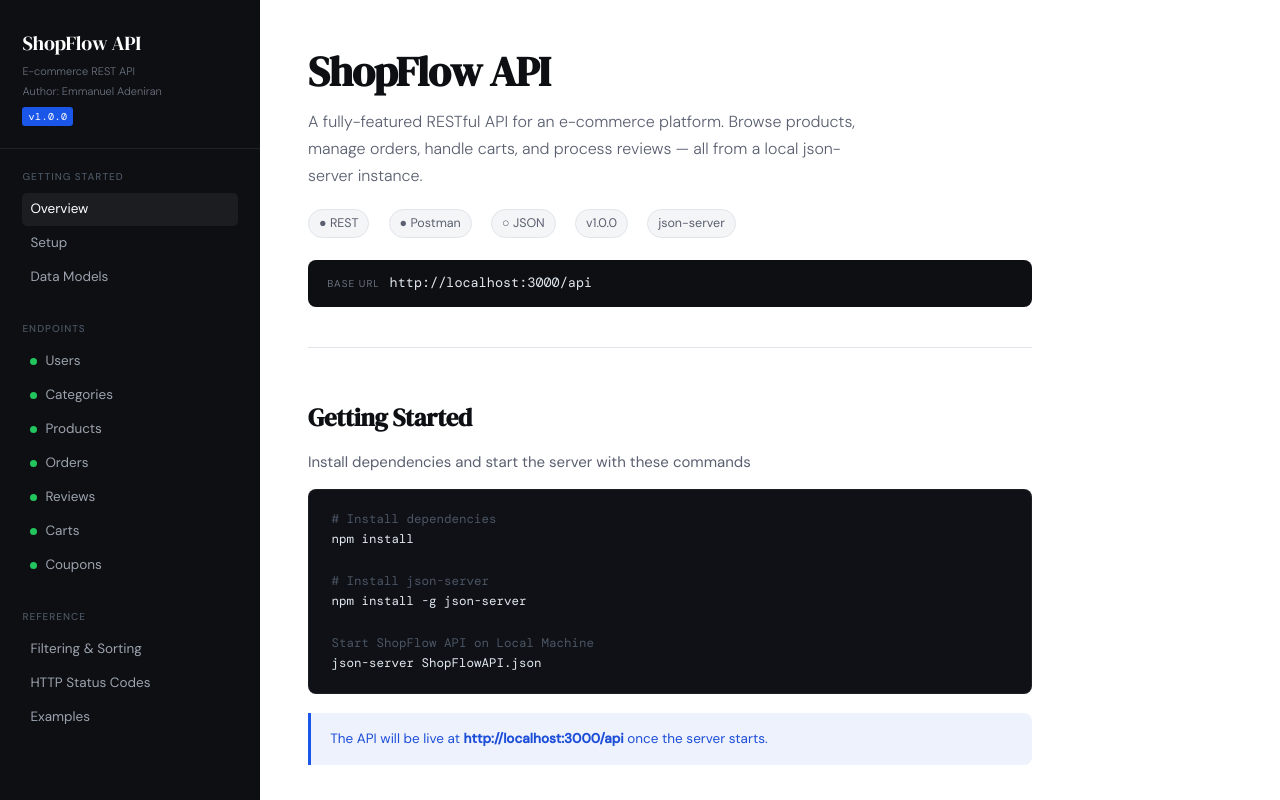
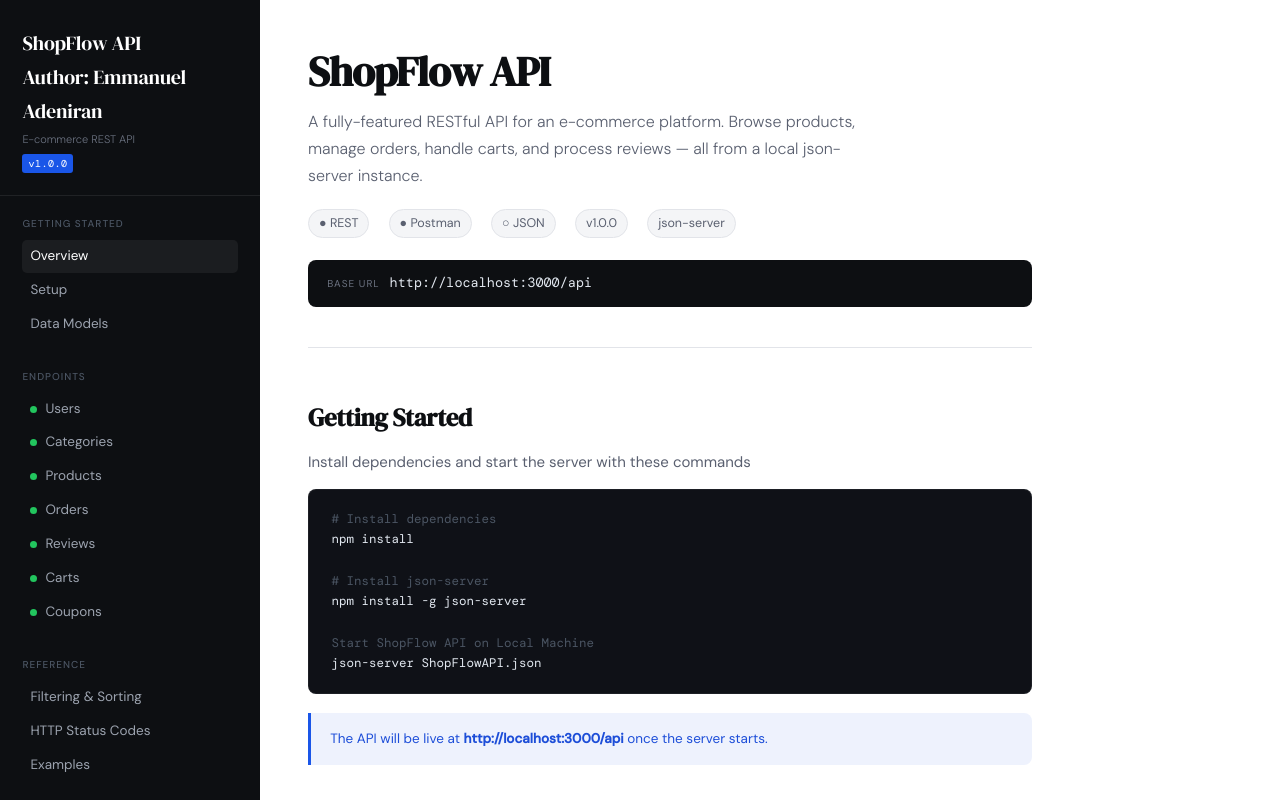
Before and after one commit to qa-eden/ShopFlow-API, a plain HTML site: page ShopFlow API Documentation.html in a window 1280 px wide. Shown: the top 800 px of the page. Drawn offline with nearby package versions, Linux system fonts and the light colour scheme.

Commit message:
Update ShopFlow API Documentation.html

```diff
--- a/ShopFlow API Documentation.html
+++ b/ShopFlow API Documentation.html
@@ -417,8 +417,8 @@
 <aside>
   <div class="sidebar-brand">
     <div class="logo">ShopFlow API</div>
+   <div class="logo">Author: Emmanuel Adeniran</div>
     <div class="tagline">E-commerce REST API</div>
-   <div class="tagline">Author: Emmanuel Adeniran</div>
     <div class="sidebar-badge">v1.0.0</div>
   </div>
 
```
